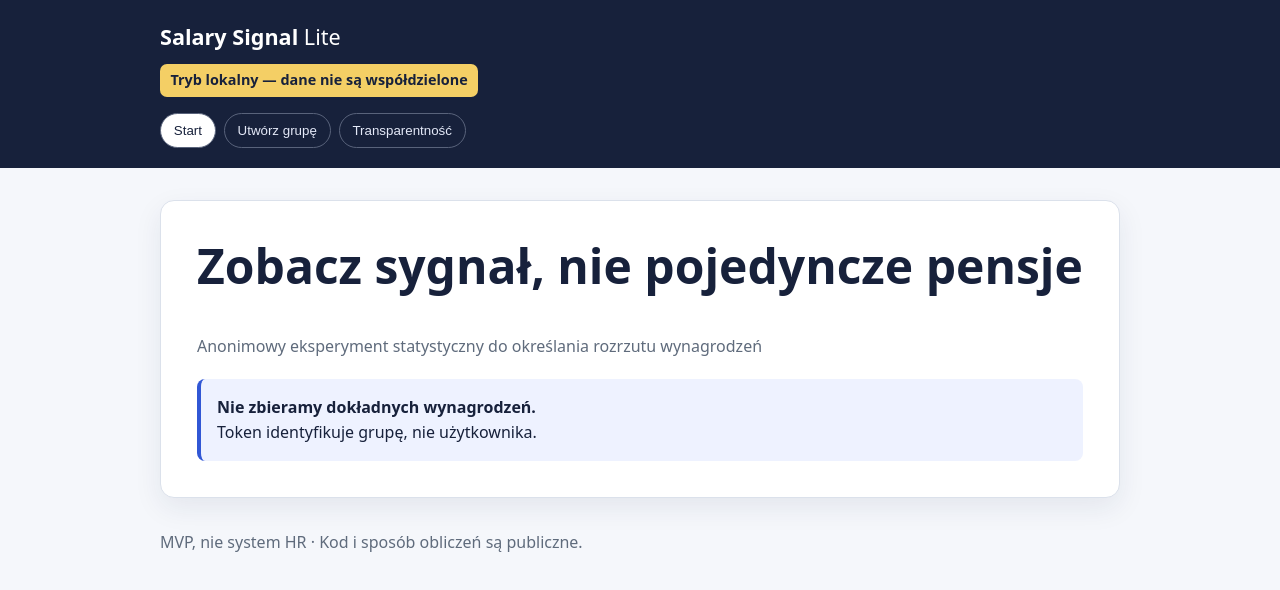
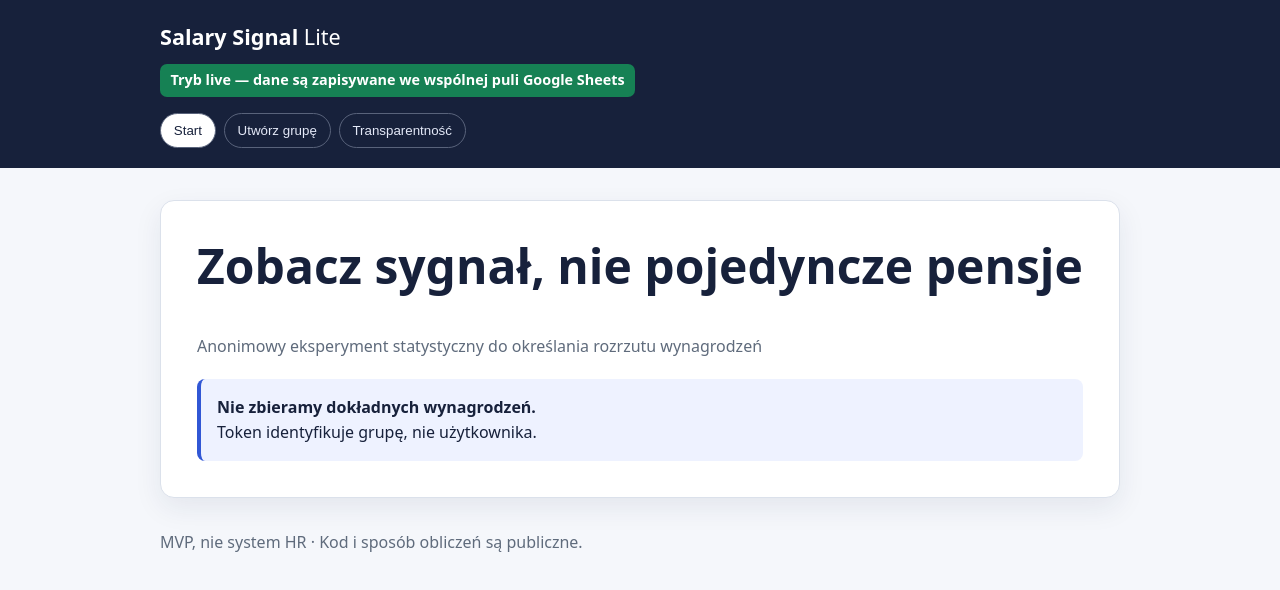
Before and after one commit to kkulka-GIT/salary-signal-lite, a plain HTML site: page index.html in a window 1280 px wide. Drawn offline with Linux system fonts and the light colour scheme.

Commit message:
Configure Google Apps Script backend (live mode)

```diff
--- a/index.html
+++ b/index.html
@@ -21,7 +21,7 @@
     "use strict";
     // ===== Konfiguracja wdrożenia =====
     const APP_VERSION = "0.2";
-    const BACKEND_URL = ""; // paste Google Apps Script Web App URL here
+    const BACKEND_URL = "https://script.google.com/macros/s/AKfycby9zbCwGlPS16OsFOBNorSHf_Xj4RVXRfqptHWBr798zxSPzy7BGB18pjCnXwAaDYs/exec"; // paste Google Apps Script Web App URL here
     const DEFAULT_INITIAL_CENTER = 10000;
     const DEFAULT_MIN_DEVIATION = -2000;
     const DEFAULT_MAX_DEVIATION = 2000;
```
